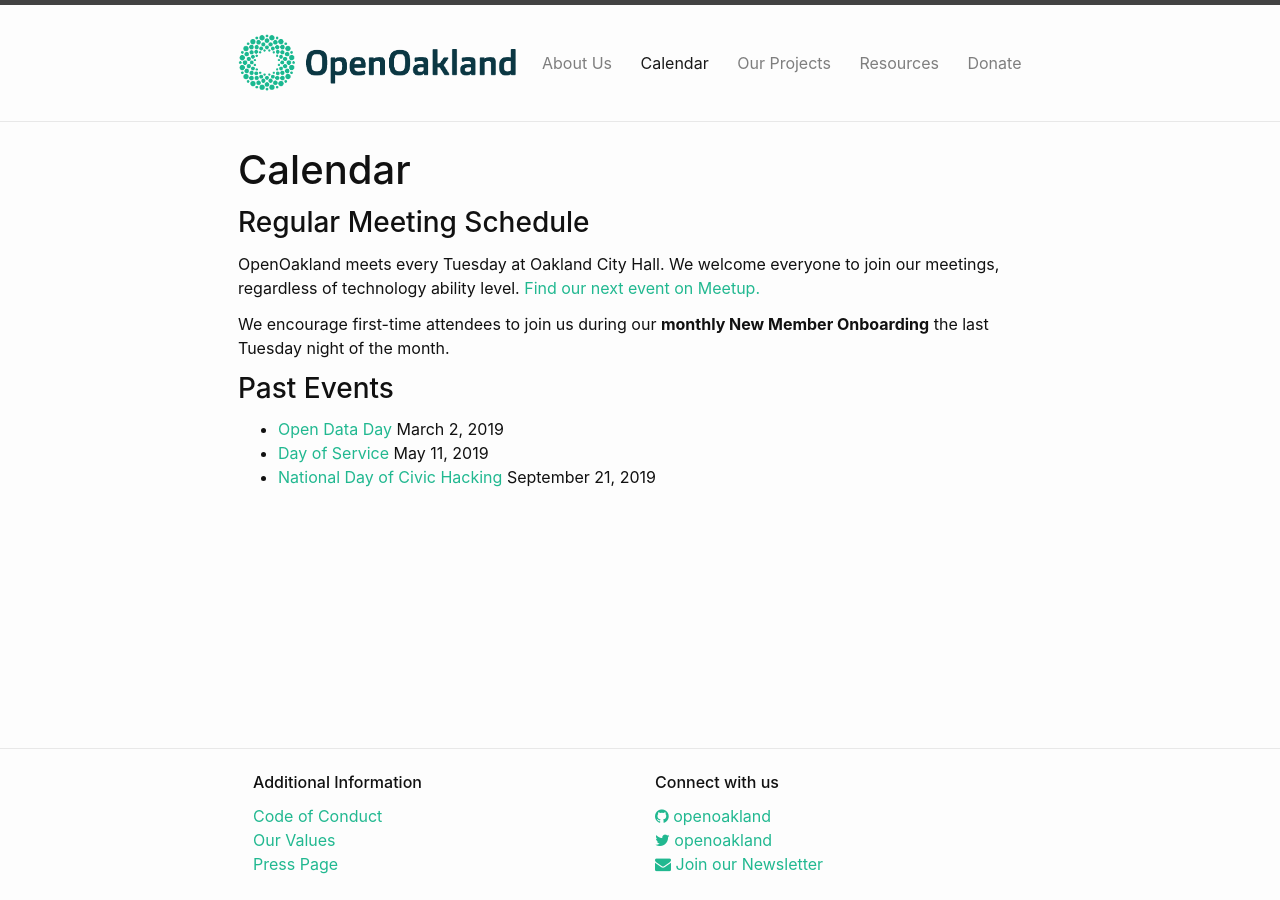
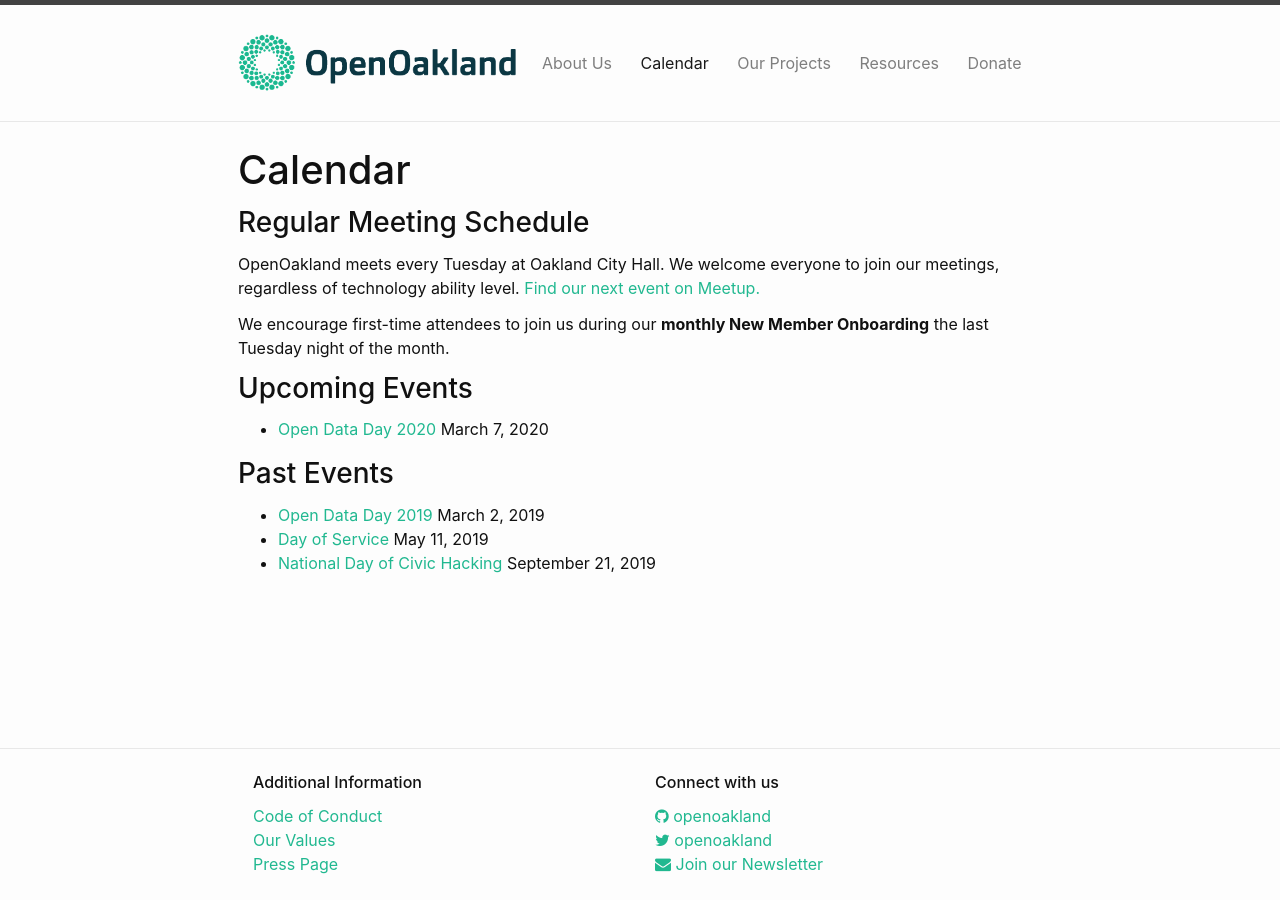
Before and after one commit to openoakland/openoakland.org, a Jekyll site: the page built from src/calendar.md, in a window 1280 px wide. Built offline with Jekyll 4.4.1, drawn with Linux system fonts in a browser that asks for light colours.

Commit message:
add ODD 2020 to upcoming events

```diff
--- a/src/calendar.md
+++ b/src/calendar.md
@@ -12,8 +12,11 @@
 
 We encourage first-time attendees to join us during our **monthly New Member Onboarding** the last Tuesday night of the month.
 
+### Upcoming Events
+- [Open Data Day 2020](https://www.eventbrite.com/e/bay-area-open-data-day-census-2020-tickets-90723860509){:target="\_blank"} March 7, 2020
+
 ### Past Events
 
-- [Open Data Day](https://www.meetup.com/OpenOakland/events/258831439/){:target="\_blank"} March 2, 2019
+- [Open Data Day 2019](https://www.meetup.com/OpenOakland/events/258831439/){:target="\_blank"} March 2, 2019
 - [Day of Service](https://www.eventbrite.com/e/openoakland-day-of-service-2019-tickets-59979544432){:target="\_blank"} May 11, 2019
 - [National Day of Civic Hacking](https://www.eventbrite.com/e/national-day-of-civic-hacking-2019-tickets-69928206147){:target="\_blank"} September 21, 2019
```
